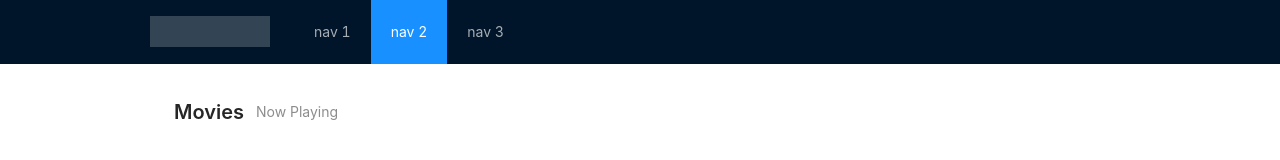
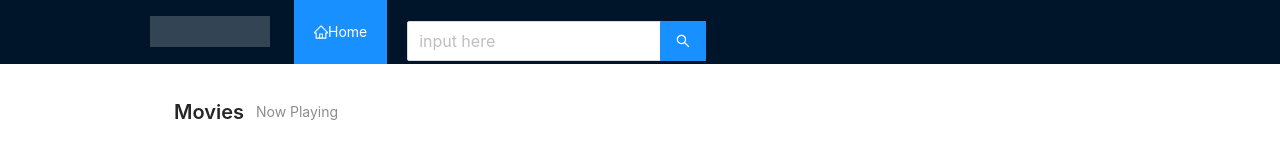
Before and after one commit to ragilhadi/react-movies, a React (Create React App) app: page / in a window 1280 px wide. Shown: the top 160 px of the page. Built offline with nearby package versions, Linux system fonts and the light colour scheme; no server answers.

Commit message:
Improve Design again

```diff
--- a/src/App.js
+++ b/src/App.js
@@ -3,9 +3,8 @@ import TopNav from './components/header/TopNav';
 import ImageSlide from './components/imageSlider/ImageSlide';
 import { API_URL, API_KEY } from './Api/moviedb';
 import PageTittle from './components/pageHeader/PageTittle';
-import GridCard from './components/gridCard/GridCard';
-import ButtonIcon from './components/buttonIcon/ButtonIcon';
 import ContainerMovies from './components/containerMovie/ContainerMovies';
+import './App.scss'
 
 class App extends Component {
   state = {
@@ -72,7 +71,7 @@ class App extends Component {
 
   render(){
   return (
-    <div className="App">
+    <div className="Appa">
       <TopNav />
       <div style={{ margin: '0 150px'}}>
 
@@ -107,38 +106,6 @@ class App extends Component {
           button='See More'
         />
 
-
-
-        {/* <PageTittle
-            tittle='Movies'
-            subtittle="Popular"
-        />
-
-        <GridCard
-          data={this.state.popular}
-        />
-
-        <ButtonIcon
-          name='Show More'
-        />
-
-        <PageTittle
-          tittle='Movies'
-          subtittle="Up Coming"
-        />
-
-        <GridCard
-          data={this.state.upComing}
-        />
-
-        <PageTittle
-          tittle='Movies'
-          subtittle="Top Rated"
-        />
-
-        <GridCard
-          data={this.state.topRated}
-        /> */}
       </div>
     </div>
   )
--- /dev/null
+++ b/src/App.scss
@@ -0,0 +1,3 @@
+.App {
+    background-color: #141414;
+}
--- a/src/components/header/TopNav.js
+++ b/src/components/header/TopNav.js
@@ -1,7 +1,9 @@
 import React from "react";
 import "antd/dist/antd.css";
 import './TopNav.scss'
-import { Layout, Menu } from "antd";
+import { Layout, Menu, AutoComplete, Input } from "antd";
+import { HomeOutlined,SearchOutlined } from '@ant-design/icons';
+import {ReactComponent as  ReactLogo } from '../../images/logo_horizontal.svg'
 
 const { Header } = Layout;
 
@@ -9,11 +11,30 @@ const TopNav  = () => {
   return (
     <Layout>
       <Header style={{ position: "fixed", zIndex: 1, width: "100%", padding: '0 150px' }}>
-        <div className="logo" />
-        <Menu theme="dark" mode="horizontal" defaultSelectedKeys={["2"]}>
-          <Menu.Item key="1">nav 1</Menu.Item>
-          <Menu.Item key="2">nav 2</Menu.Item>
-          <Menu.Item key="3">nav 3</Menu.Item>
+
+        <div className="logo"/>
+        <Menu theme="dark" mode="horizontal" defaultSelectedKeys={["1"]}>
+          <Menu.Item key="1">
+            <HomeOutlined />
+            Home
+          </Menu.Item>
+          <Menu.Item key="2">
+          <AutoComplete
+              dropdownMatchSelectWidth={252}
+              style={{
+                width: 300,
+              }}
+              // options={options}
+              // onSelect={onSelect}
+              // onSearch={handleSearch}
+          >
+              <Input.Search size="large" placeholder="input here" enterButton />
+          </AutoComplete>
+
+          </Menu.Item>
+          <Menu.Item key="3">
+            <ReactLogo />
+          </Menu.Item>
         </Menu>
       </Header>
     </Layout>
--- a/src/components/header/TopNav.scss
+++ b/src/components/header/TopNav.scss
@@ -5,3 +5,8 @@
     margin: 16px 24px 16px 0;
     float: left;
   }
+
+  .search-icon {
+    margin-left: 16px;
+    background-color: red;
+  }
```
Also changed, not shown: src/images/logo_horizontal.svg (added).
